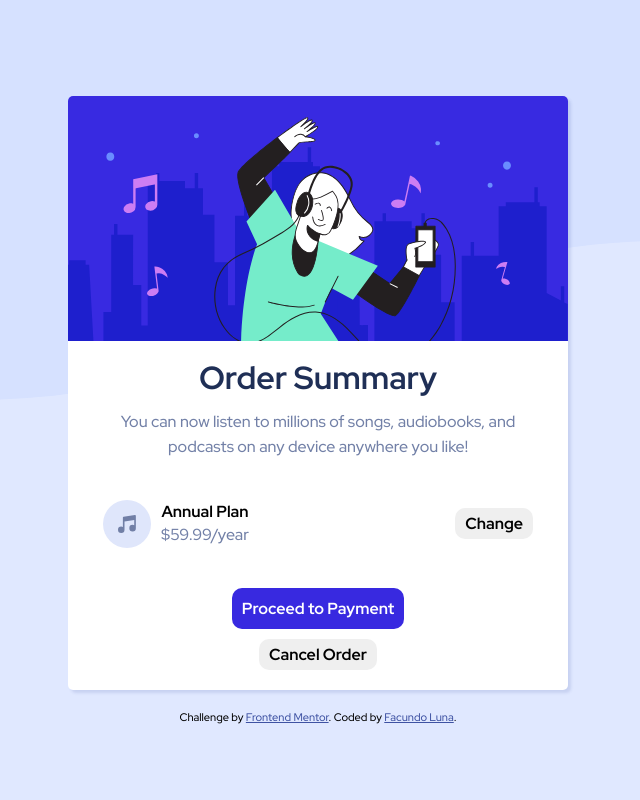
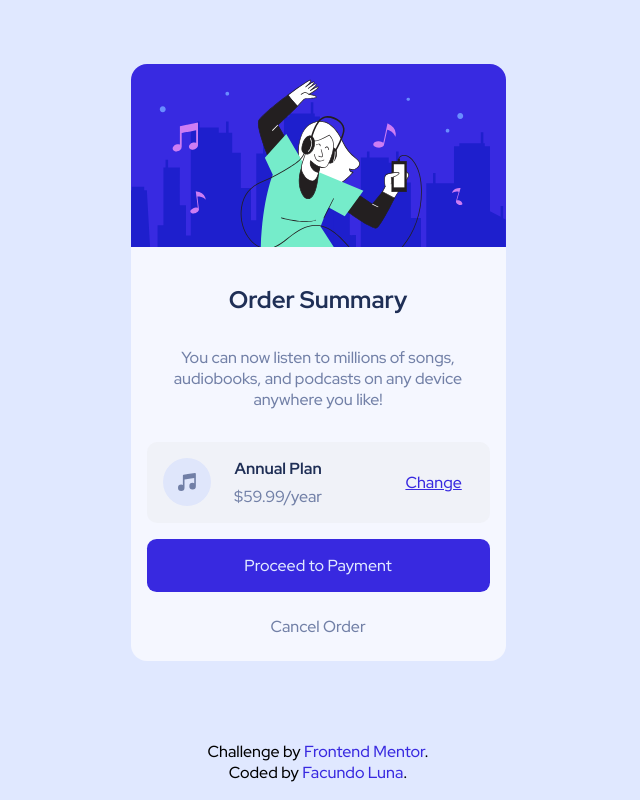
Before and after one commit to Facugl/order-summary-component-main, a plain HTML site: page index.html in a window 1280 px wide. Shown: the whole page, without its empty margins (322-962 px from the left). Drawn offline with Linux system fonts and the light colour scheme.

Commit message:
second commit

```diff
--- a/index.html
+++ b/index.html
@@ -4,36 +4,41 @@
   <meta charset="UTF-8">
   <meta name="viewport" content="width=device-width, initial-scale=1.0">
   <link rel="icon" type="image/png" sizes="32x32" href="./images/favicon-32x32.png">
-  <link rel="stylesheet" href="style.css">
+  <link rel="stylesheet" href="styles.css">
   <title>Frontend Mentor | Order summary card</title>
 </head>
 <body>
-  <div class="bg__image"></div>
   <div class="container">
-    <img src="./images/illustration-hero.svg" alt="" class="hero">
-    <h1>Order Summary</h1>
-    <p class="desc">You can now listen to millions of songs, audiobooks, and podcasts on any
-      device anywhere you like!</p>
-    <div class="pricing">
-      <article>
-        <img src="./images/icon-music.svg" alt="">
-        <div>
-          <h4>Annual Plan</h4>
-          <p>$59.99/year</p>
-        </div>
-      </article>
-      <button class="btn btn.change">Change</button>
-    </div>
-
-    <div class="buttons">
+    <figure class="bg-image">
+      <img class="image" src="./images/illustration-hero.svg" alt="Mujer escuchando musica">
+    </figure>
+    <section class="main">
+      <h1 class="title">Order Summary</h1>
+      <p class="description">You can now listen to millions of songs, audiobooks, and podcasts on any
+        device anywhere you like!</p>
+    </section>
+    <section class="plan-container">
+      <img class="plan-image" src="./images/icon-music.svg" alt="">
+      <div class="plan-description">
+        <h2 class="plan-title">Annual Plan</h2>
+        <p class="plan-price">$59.99/year</p>
+      </div>
+      <button class="btn btn-change">Change</button>
+    </section>
+    <section class="buttons">
       <button class="btn btn-primary">Proceed to Payment</button>
       <button class="btn btn-secondary">Cancel Order</button>
-    </div>
+    </section>
   </div>
-
-  <div class="attribution">
-    Challenge by <a href="https://github.com/Facugl" target="_blank">Frontend Mentor</a>.
-    Coded by <a href="#">Facundo Luna</a>.
-  </div>
+  <footer class="footer">
+    <ul class="list-footer">
+      <li class="list-item">
+        Challenge by <a href="https://www.frontendmentor.io/challenges" target="_blank">Frontend Mentor</a>.
+      </li>
+      <li class="list-item">
+        Coded by <a href="https://github.com/Facugl">Facundo Luna</a>.
+      </li>
+    </ul>
+  </footer>
 </body>
 </html>
--- a/style.css
+++ /dev/null
@@ -1,156 +0,0 @@
-@import url('https://fonts.googleapis.com/css2?family=Barlow+Semi+Condensed:wght@100;300;600;700;900&family=Open+Sans:ital,wght@0,300;0,700;1,300&family=Outfit:wght@300;400;600&family=Red+Hat+Display:wght@500;700;800&display=swap');
-
-:root {
-    --pale-blue: hsl(225, 100%, 94%);
-    --bright-blue: hsl(245, 75%, 52%);
-    --very-pale-blue: hsl(225, 100%, 98%);
-    --desaturated-blue: hsl(224, 23%, 55%);
-    --dark-blue: hsl(223, 47%, 23%);
-}
-
-* {
-    margin: 0;
-    padding: 0;
-    box-sizing: border-box;
-}
-
-img {
-    max-width: 100%;
-}
-
-body {
-    font-family: "Red Hat Display", sans-serif;
-    background-color: var(--pale-blue);
-    text-align: center;
-    display: flex;
-    flex-direction: column;
-    align-items: center;
-    justify-content: center;
-    min-height: 100vh;
-}
-
-p {
-    font-size: 16px;
-    line-height: 1.6;
-    color: var(--desaturated-blue);
-}
-
-button {
-    font-family: inherit;
-}
-
-.bg__image {
-    background: url("./images/pattern-background-mobile.svg") no-repeat center/cover;
-    height: 400px;
-    position: absolute;
-    top: 0;
-    left: 0;
-    right: 0;
-    bottom: 0;
-    z-index: -1;
-}
-
-.btn {
-    border: none;
-    padding: 5px 10px;
-    border-radius: 10px;
-    font-weight: bold;
-    font-size: 16px;
-    cursor: pointer;
-    transition: all 0.2s ease-in-out;
-}
-
-.btn-change {
-    background-color: transparent;
-    color: var(--bright-blue);
-    text-decoration: underline;
-}
-.btn-primary {
-    background-color: var(--bright-blue);
-    color: #fff;
-    padding: 10px;
-    margin-bottom: 10px;
-}
-
-.btn-primary:hover, .btn-change:hover {
-    opacity: 0.8;
-}
-
-.btn-secundary {
-    background-color: transparent;
-    color: var(--desaturated-blue);
-}
-
-.btn-secundary:hover {
-    color: hsl(223, 47%, 23%);
-}
-
-.container {
-    background-color: #fff;
-    margin: 20px;
-    padding-bottom: 20px;
-    border-radius: 5px;
-    box-shadow: 3px 3px 3px hsl(228, 45%, 44%, 0.15);
-}
-
-.container h1 {
-    color: hsl(223, 47%, 23%);
-    margin: 10px 0;
-}
-
-.container p.desc {
-    padding: 0 20px;
-}
-
-.container img.hero {
-    width: 100%;
-    border-radius: 5px 5px 0 0;
-}
-
-.container .pricing {
-    margin: 30px auto;
-    padding: 10px;
-    background-color: var(--very-pale-bluepale-blue);
-    width: 90%;
-    border-radius: 5px;
-    display: flex;
-    align-items: center;
-    justify-content: space-between;
-}
-
-.container .pricing article {
-    display: flex;
-    align-items: center;
-    justify-content: center;
-}
-
-.container .pricing article img {
-    margin-right: 10px;
-}
-
-.container .buttons {
-    display: flex;
-    flex-direction: column;
-    align-items: center;
-    justify-content: center;
-}
-
-/* Attributions */
-.attribution {
-    font-size: 11px; text-align: center;
-}
-
-.attribution a {
-    color: hsl(228, 45%, 44%);
-}
-
-@media (min-width: 768px) {
-    .bg__image {
-        background: url("./images/pattern-background-desktop.svg") no-repeat center/cover;
-        height: 50vh;
-    }
-
-    .container {
-        width: 500px;
-    }
-}
--- /dev/null
+++ b/styles.css
@@ -0,0 +1,150 @@
+@import url('https://fonts.googleapis.com/css2?family=Red+Hat+Display:wght@500;700;900&display=swap');
+
+:root {
+    --pale-blue: hsl(225, 100%, 94%);
+    --bright-blue: hsl(245, 75%, 52%);
+    --very-pale-blue: hsl(225, 100%, 98%);
+    --desaturated-blue: hsl(224, 23%, 55%);
+    --dark-blue: hsl(223, 47%, 23%);
+}
+
+* {
+    margin: 0;
+    padding: 0;
+    box-sizing: border-box;
+}
+
+
+body {
+    background-color: var(--pale-blue);
+    font-family:'Red Hat Display', sans-serif;
+    text-align: center;
+}
+
+.container {
+    width: 80%;
+    background-color: var(--very-pale-blue);
+    margin: 4rem auto;
+    border-radius: 1rem;
+}
+
+.image {
+    width: 100%;
+    height: auto;
+    border-radius: 1rem 1rem 0 0;
+}
+
+.main .title {
+    color: var(--dark-blue);
+    margin: 2rem auto;
+}
+
+.main .description {
+    color: var(--desaturated-blue);
+    padding: 0 1.5rem;
+    margin: 2rem auto;
+}
+
+.plan-container {
+    background-color: rgba(220, 220, 220, 0.2);
+    display: flex;
+    padding: 1rem;
+    border-radius: 0.625rem;
+    margin: 0 1rem 1rem;
+}
+
+.plan-description {
+    margin-left: 1rem;
+}
+
+.plan-image{
+    width: 3rem;
+    height: 3rem;
+}
+
+.plan-title {
+    color: var(--dark-blue);
+    font-size: 1rem;
+    margin: 0 0.5rem;
+}
+
+.plan-price {
+    color: var(--desaturated-blue);
+    padding-top: 0.4rem;
+}
+
+.btn {
+    border: none;
+    cursor: pointer;
+}
+
+.btn-change {
+    color: var(--bright-blue);
+    font-family:'Red Hat Display', sans-serif;
+    font-size: 1rem;
+    text-decoration: underline;
+    background-color: transparent;
+    padding-left: 1rem;
+}
+
+.buttons {
+    display: flex;
+    flex-direction: column;
+}
+
+.btn-primary {
+    font-family: inherit;
+    font-size: 1rem;
+    background-color: var(--bright-blue);
+    color: var(--pale-blue);
+    padding: 1rem;
+    margin: 0 1rem;
+    border-radius: 0.6rem;
+    transition: all 0.3s ease-in-out;
+}
+
+.btn-primary:hover,
+.tn-secondary:hover {
+    opacity: 0.8;
+}
+
+.btn-primary:hover {
+    box-shadow: 0 1rem 1rem hsla(224, 23%, 55%, 0.4);
+}
+
+.btn-secondary {
+    font-family: inherit;
+    font-size: 1rem;
+    color: var(--desaturated-blue);
+    padding: 1rem;
+    margin: 0.5rem 1rem;
+    background-color: transparent;
+}
+.list-footer {
+    display: flex;
+    flex-direction: column;
+    margin-top: 5rem;
+}
+
+.list-item a {
+    text-decoration: none;
+    color: var(--bright-blue);
+    cursor: pointer;
+}
+
+.footer {
+    margin-bottom: 0.5rem;
+}
+
+
+
+@media screen and (min-width: 375px) {
+    .container {
+        width: 375px;
+    }
+
+    .btn-change {
+        margin: 0 auto;
+        padding-left: 4rem;
+    }
+}
```
